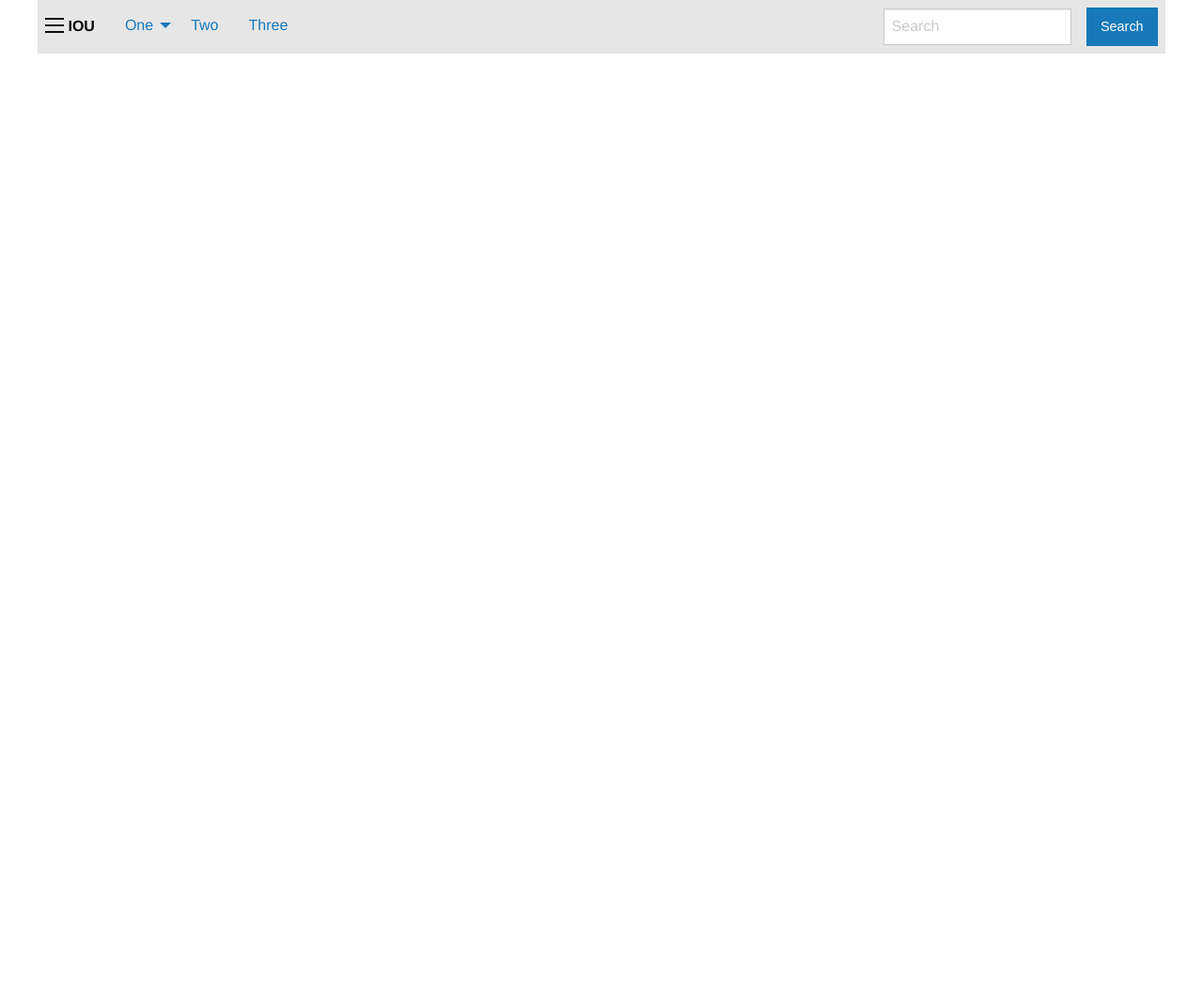
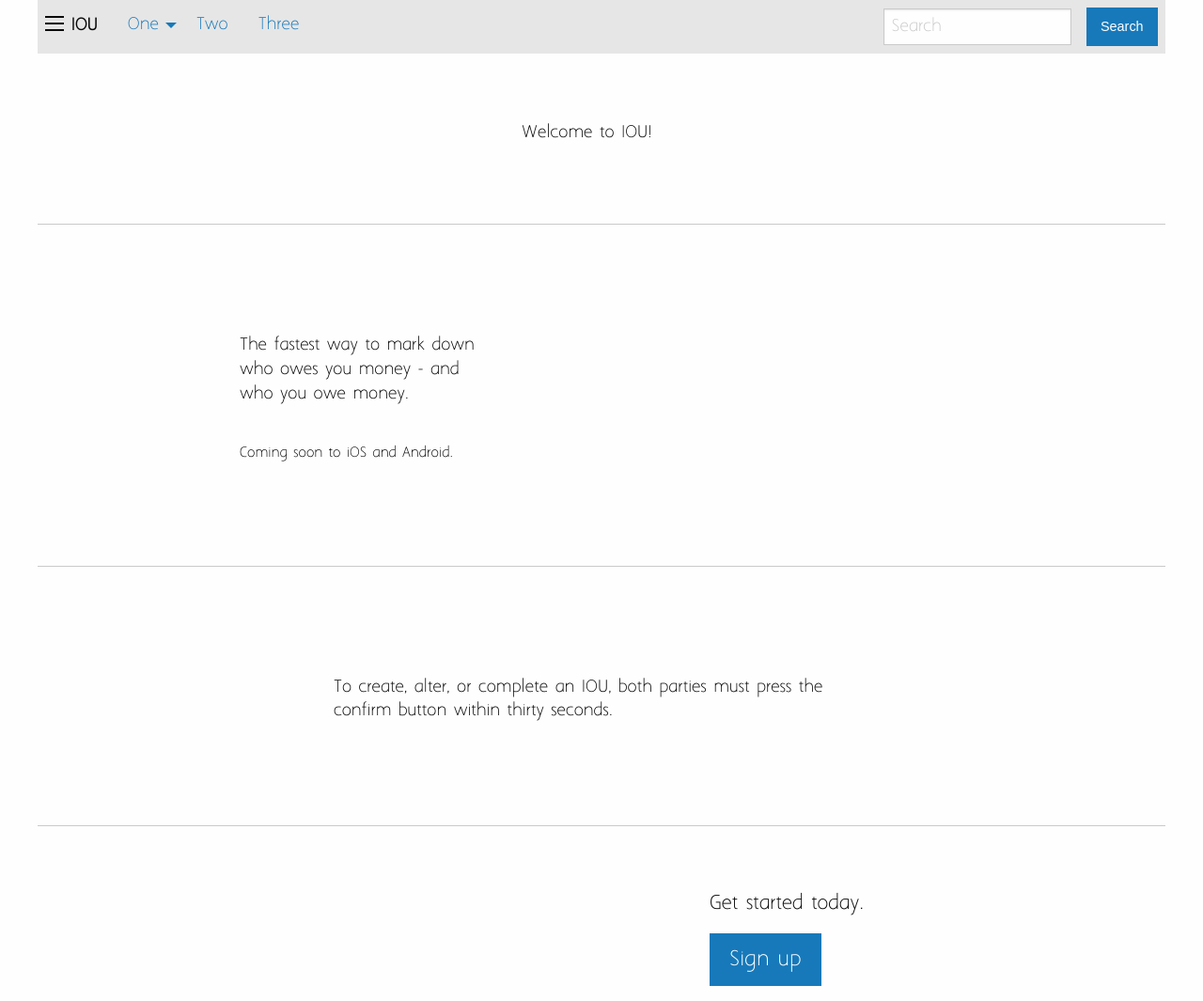
Before and after one commit to nfichter/iou, a Flask app: page / in a window 1280 px wide. Shown: the whole page at 94% size. Before the commit the page ends 57 px from the top, so only its background shows below. Run offline with Flask 2, Linux system fonts and the light colour scheme; some libraries are stand-ins or nearby versions.

Commit message:
base page

```diff
--- a/static/css/app.css
+++ b/static/css/app.css
@@ -0,0 +1,16 @@
+@font-face {
+    font-family: "argh";
+    src: url("../fonts/Aaargh.ttf");
+}
+
+body {
+    font-family: "argh";
+}
+
+.smalltext {
+    font-size: 10pt;
+}
+
+.largetext {
+    font-size: 14pt;
+}
--- a/templates/base.html
+++ b/templates/base.html
@@ -9,6 +9,8 @@
     {% block head %}
     {% endblock %}
   </head>
+  <body>
+  <div class="top">
     <div class="row">
       <div class="top-bar">
 	<div class="top-bar-title">
@@ -41,7 +43,7 @@
 	</div>
       </div>
     </div>
-  <body>
+  </div>
     {% block body %}
     {% endblock %}
     <script src="../static/js/vendor/jquery.js"></script>
--- a/templates/landing.html
+++ b/templates/landing.html
@@ -3,3 +3,37 @@
 {% block head %}
 <title>IOU</title>
 {% endblock %}
+
+{% block body %}
+<br><br><br>
+<div class="row">
+  <div class="small-2 columns small-push-5">
+    <p>Welcome to IOU!</p>
+  </div>
+</div>
+<br><br><hr><br><br>
+<div class="row">
+  <div class="small-3 columns small-push-2">
+    <br><br>
+    <p>The fastest way to mark down who owes you money - and who you owe money.</p>
+    <br>
+    <p class="smalltext">Coming soon to iOS and Android.</p>
+    <br>
+  </div>
+</div>
+<br><br><hr><br><br>
+<div class="row">
+  <div class="small-6 columns small-push-3">
+    <br><br>
+    <p>To create, alter, or complete an IOU, both parties must press the confirm button within thirty seconds.</p>
+    <br>
+  </div>
+</div>
+<br><br><hr><br><br>
+<div class="row">
+  <div class="small-3 columns small-push-7">
+    <p class="largetext">Get started today.</p>
+    <a class="button large" href="/register">Sign up</a>
+  </div>
+</div>
+{% endblock %}
```
Also changed, not shown: static/fonts/Aaargh.ttf (added), static/fonts/SkarpaLt.ttf (added), static/fonts/dekar_light.otf (added). Lines whose indentation alone changed are shown as unchanged.
